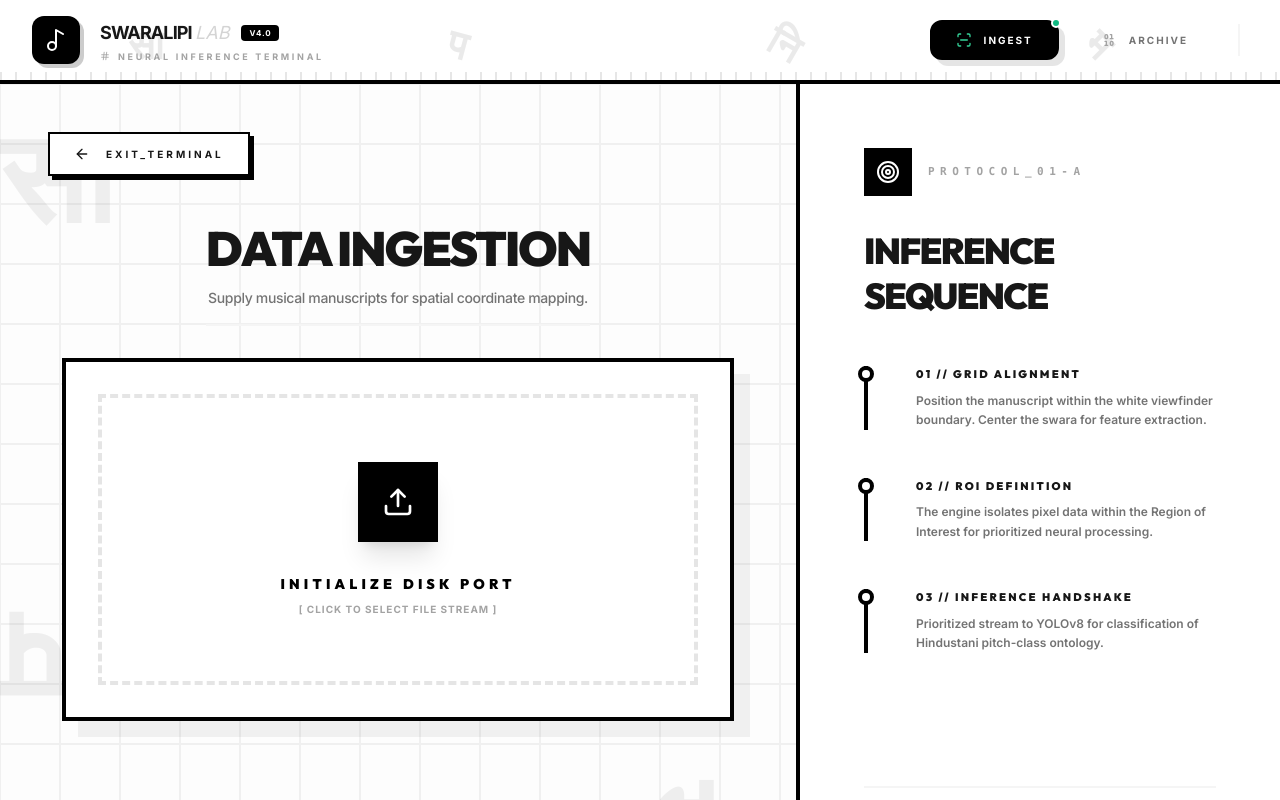
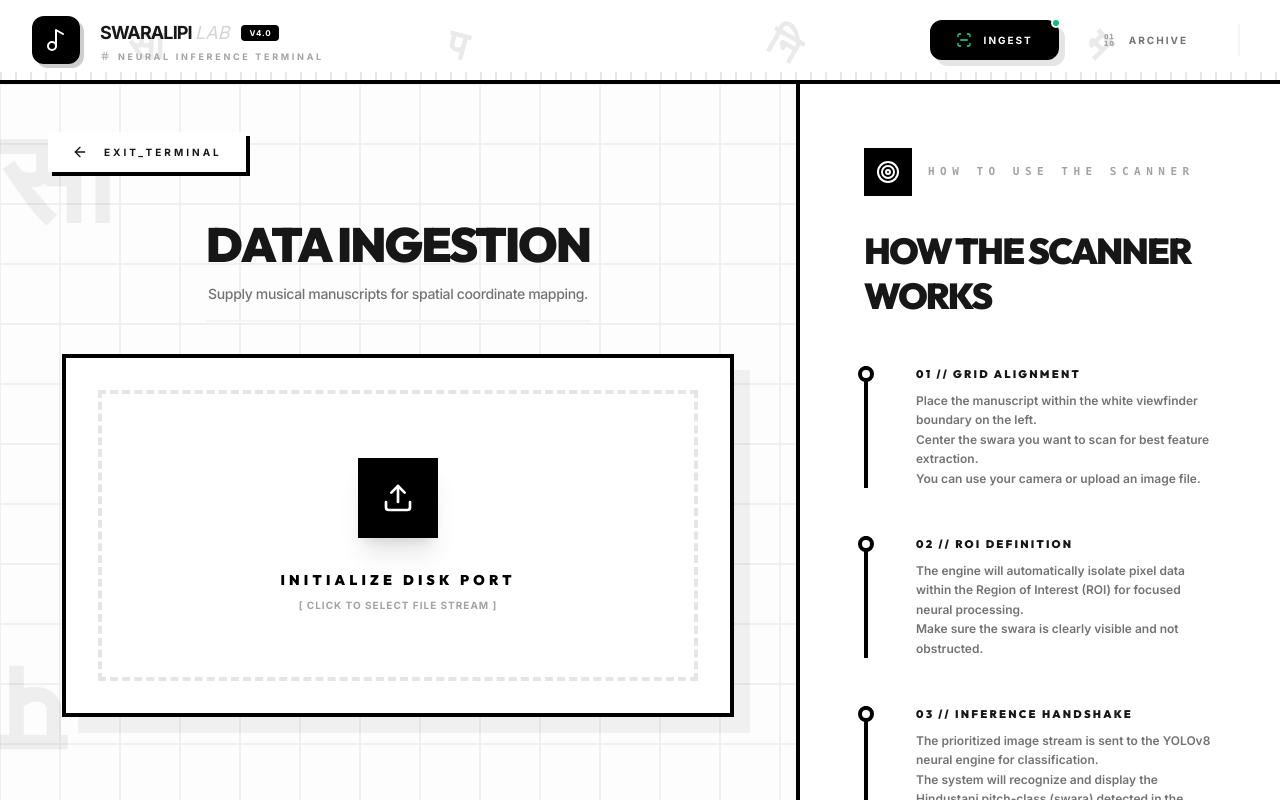
Before and after one commit to Kaifkhurshid7/swara-detection, a React (Vite) app in the folder swaralipi-interactive/frontend/: page /scan in a window 1280 px wide. Shown: the top 800 px of the page. Built offline with nearby package versions, Linux system fonts and the light colour scheme.

Commit message:
updated content in the history,result scanner

```diff
--- a/swaralipi-interactive/frontend/src/pages/History.tsx
+++ b/swaralipi-interactive/frontend/src/pages/History.tsx
@@ -51,35 +51,6 @@ export default function History() {
 
   return (
     <div className="min-h-screen bg-[#FDFDFD] relative flex flex-col overflow-hidden font-sans text-neutral-900 selection:bg-black selection:text-white">
-
-      {/* HEADER: MATCHING THE RESULT PAGE SYSTEM BAR */}
-      <nav className="w-full bg-white border-b-4 border-black flex items-center justify-between p-8 relative z-20">
-        <div className="flex items-center gap-4">
-          <div className="w-12 h-12 bg-black flex items-center justify-center shadow-[4px_4px_0px_0px_rgba(59,130,246,1)]">
-            <HistoryIcon className="w-6 h-6 text-blue-400" />
-          </div>
-          <div>
-            <h2 className="text-sm font-black uppercase tracking-[0.2em] text-neutral-900 leading-none mb-1">Archival_Node</h2>
-            <p className="text-[9px] text-neutral-400 font-bold uppercase tracking-widest flex items-center gap-1.5">
-              <Database className="w-3 h-3" /> System_Logs_Active
-            </p>
-          </div>
-        </div>
-
-        <div className="flex items-center gap-6">
-          <div className="hidden md:block text-right pr-6 border-r-2 border-neutral-100">
-            <span className="block text-[9px] font-black text-neutral-400 uppercase tracking-widest">Entry_Count</span>
-            <span className="text-xl font-mono font-black text-neutral-900">{scans.length.toString().padStart(3, '0')}</span>
-          </div>
-          <button
-            onClick={() => navigate("/scan")}
-            className="p-3 border-2 border-black bg-white hover:bg-black hover:text-white transition-all shadow-[4px_4px_0px_0px_rgba(0,0,0,1)] active:shadow-none active:translate-y-1"
-          >
-            <ArrowLeft className="w-4 h-4" />
-          </button>
-        </div>
-      </nav>
-
       <main className="flex-1 relative p-6 lg:p-12 overflow-y-auto scrollbar-hide">
         {/* Engineering Grid Overlay */}
         <div className="absolute inset-0 z-0 opacity-[0.05] pointer-events-none"
--- a/swaralipi-interactive/frontend/src/pages/Result.tsx
+++ b/swaralipi-interactive/frontend/src/pages/Result.tsx
@@ -187,7 +187,10 @@ export default function Result() {
                 <div className={`w-8 h-8 flex items-center justify-center text-[11px] font-black ${!crop ? 'bg-black text-white' : 'bg-neutral-200 text-neutral-500'}`}>01</div>
                 <div className="flex-1">
                   <h4 className="text-[11px] font-black uppercase tracking-widest mb-1 text-neutral-900">Spatial Selection</h4>
-                  <p className="text-[10px] leading-relaxed font-bold text-neutral-500">Isolate ROI for neural weight mapping.</p>
+                  <p className="text-[10px] leading-relaxed font-bold text-neutral-500">
+                    Select and isolate the Region of Interest (ROI) on your manuscript.<br />
+                    This helps the neural engine focus on the relevant musical notation for accurate analysis.
+                  </p>
                 </div>
                 {crop && <CheckCircle2 className="w-5 h-5 text-emerald-500 mt-1" />}
               </div>
@@ -196,7 +199,10 @@ export default function Result() {
                 <div className={`w-8 h-8 flex items-center justify-center text-[11px] font-black ${crop && !result ? 'bg-black text-white' : 'bg-neutral-200 text-neutral-500'}`}>02</div>
                 <div className="flex-1">
                   <h4 className="text-[11px] font-black uppercase tracking-widest mb-1 text-neutral-900">Swaras Synthesis</h4>
-                  <p className="text-[10px] leading-relaxed font-bold text-neutral-500">Executing sequential swara classification.</p>
+                  <p className="text-[10px] leading-relaxed font-bold text-neutral-500">
+                    The system will now analyze the selected region and classify each swara (note) in sequence.<br />
+                    Results will be displayed below as the neural engine completes its recognition.
+                  </p>
                 </div>
                 {loading ? <Loader2 className="w-5 h-5 text-emerald-500 mt-1 animate-spin" /> : result ? <CheckCircle2 className="w-5 h-5 text-emerald-500 mt-1" /> : null}
               </div>
--- a/swaralipi-interactive/frontend/src/pages/Scanner.tsx
+++ b/swaralipi-interactive/frontend/src/pages/Scanner.tsx
@@ -84,7 +84,7 @@ export default function Scanner() {
         <div className="relative z-10 flex items-center justify-between mb-8">
           <button
             onClick={() => navigate("/")}
-            className="group flex items-center gap-4 px-6 py-3 border-2 border-black bg-white hover:bg-black hover:text-white transition-all duration-300 shadow-[4px_4px_0px_0px_rgba(0,0,0,1)] active:shadow-none active:translate-y-1"
+            className="group flex items-center gap-4 px-6 py-3 bg-white hover:bg-black hover:text-white transition-all duration-300 shadow-[4px_4px_0px_0px_rgba(0,0,0,1)] active:shadow-none active:translate-y-1"
           >
             <ArrowLeft className="w-4 h-4" />
             <span className="text-[10px] font-black uppercase tracking-[0.3em]">Exit_Terminal</span>
@@ -191,25 +191,42 @@ export default function Scanner() {
             <div className="w-12 h-12 bg-black flex items-center justify-center text-white">
               <Target className="w-6 h-6" />
             </div>
-            <h2 className="text-[11px] font-black uppercase tracking-[0.5em] text-neutral-400 font-mono">Protocol_01-A</h2>
+            <h2 className="text-[11px] font-black uppercase tracking-[0.5em] text-neutral-400 font-mono">How to Use the Scanner</h2>
           </div>
 
-          <h2 className="text-4xl font-black text-neutral-900 mb-12 leading-tight tracking-tighter uppercase">Inference <br /> Sequence</h2>
+          <h2 className="text-4xl font-black text-neutral-900 mb-12 leading-tight tracking-tighter uppercase">How the Scanner Works</h2>
 
           <div className="space-y-12">
-            {[
-              { id: '01', title: 'Grid Alignment', desc: 'Position the manuscript within the white viewfinder boundary. Center the swara for feature extraction.' },
-              { id: '02', title: 'ROI Definition', desc: 'The engine isolates pixel data within the Region of Interest for prioritized neural processing.' },
-              { id: '03', title: 'Inference Handshake', desc: 'Prioritized stream to YOLOv8 for classification of Hindustani pitch-class ontology.' }
-            ].map((step) => (
-              <div key={step.id} className="relative pl-12 border-l-4 border-black group">
-                <div className="absolute -left-[10px] top-0 w-4 h-4 bg-white border-4 border-black rounded-full" />
-                <h4 className="text-[11px] font-black uppercase tracking-[0.2em] text-neutral-900 mb-2">{step.id} // {step.title}</h4>
-                <p className="text-neutral-500 text-xs leading-relaxed font-semibold">
-                  {step.desc}
-                </p>
-              </div>
-            ))}
+            {/* Step 1: Grid Alignment */}
+            <div className="relative pl-12 border-l-4 border-black group">
+              <div className="absolute -left-[10px] top-0 w-4 h-4 bg-white border-4 border-black rounded-full" />
+              <h4 className="text-[11px] font-black uppercase tracking-[0.2em] text-neutral-900 mb-2">01 // Grid Alignment</h4>
+              <p className="text-neutral-500 text-xs leading-relaxed font-semibold">
+                Place the manuscript within the white viewfinder boundary on the left.<br />
+                Center the swara you want to scan for best feature extraction.<br />
+                You can use your camera or upload an image file.
+              </p>
+            </div>
+
+            {/* Step 2: ROI Definition */}
+            <div className="relative pl-12 border-l-4 border-black group">
+              <div className="absolute -left-[10px] top-0 w-4 h-4 bg-white border-4 border-black rounded-full" />
+              <h4 className="text-[11px] font-black uppercase tracking-[0.2em] text-neutral-900 mb-2">02 // ROI Definition</h4>
+              <p className="text-neutral-500 text-xs leading-relaxed font-semibold">
+                The engine will automatically isolate pixel data within the Region of Interest (ROI) for focused neural processing.<br />
+                Make sure the swara is clearly visible and not obstructed.
+              </p>
+            </div>
+
+            {/* Step 3: Inference Handshake */}
+            <div className="relative pl-12 border-l-4 border-black group">
+              <div className="absolute -left-[10px] top-0 w-4 h-4 bg-white border-4 border-black rounded-full" />
+              <h4 className="text-[11px] font-black uppercase tracking-[0.2em] text-neutral-900 mb-2">03 // Inference Handshake</h4>
+              <p className="text-neutral-500 text-xs leading-relaxed font-semibold">
+                The prioritized image stream is sent to the YOLOv8 neural engine for classification.<br />
+                The system will recognize and display the Hindustani pitch-class (swara) detected in the manuscript.
+              </p>
+            </div>
           </div>
         </div>
 
```
